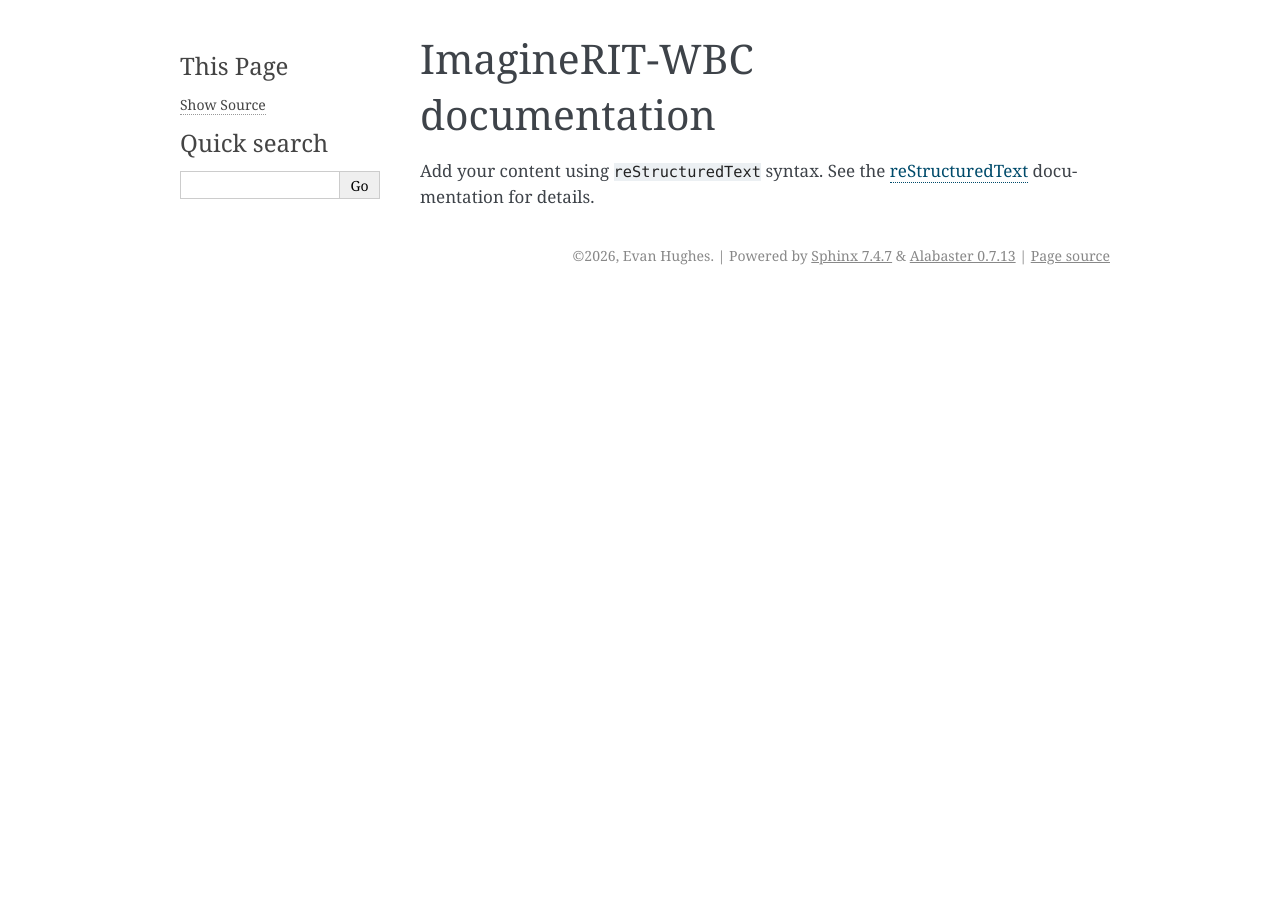
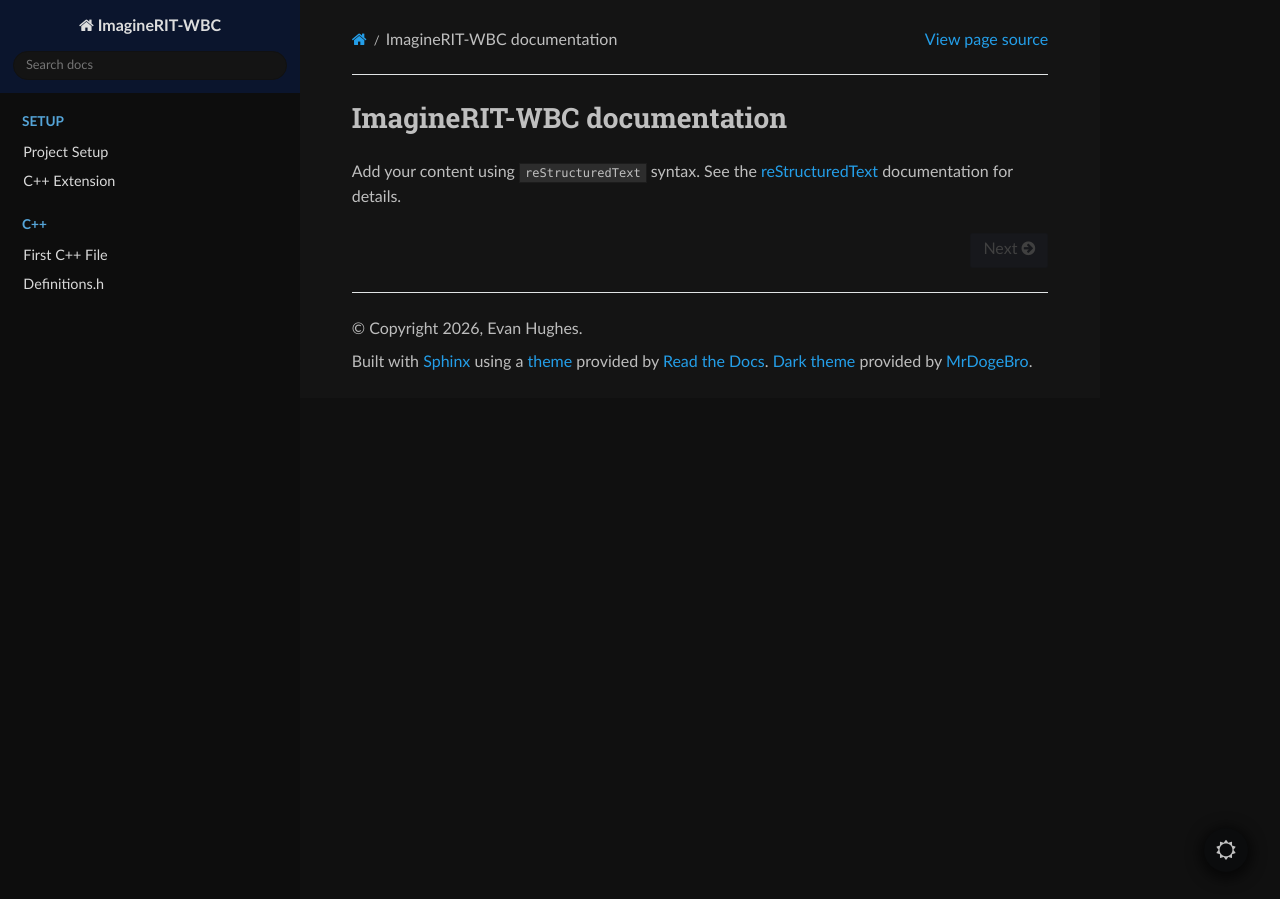
Before and after one commit to EvanHughes-dev/ImagineRITWBC, a Sphinx documentation site: the page built from docs/index.rst, in a window 1280 px wide. Built offline with Sphinx 7.4.7 and the Read the Docs theme 3.1.0, drawn with Linux system fonts in a browser that asks for light colours.

Commit message:
update to documentation

```diff
--- /dev/null
+++ b/docs/_static/custom.css
@@ -0,0 +1,27 @@
+/* Godot 4 Editor Sidebar & Caption Styles */
+:root {
+    --godot-bg-sidebar: #20252b;
+    --godot-bg-panel: #1d2229;
+    --godot-caption-text: #8c919b;
+    --godot-body-text: #e0e0e0;
+    --godot-border-color: #181b1f;
+    --godot-font-family: -apple-system, BlinkMacSystemFont, "Segoe UI", Roboto, sans-serif;
+}
+
+.godot-sidebar {
+    background-color: var(--godot-bg-sidebar);
+    color: var(--godot-body-text);
+    font-family: var(--godot-font-family);
+    border-right: 1px solid var(--godot-border-color);
+    padding: 8px 12px;
+}
+
+.godot-caption {
+    color: var(--godot-caption-text);
+    font-size: 11px;
+    font-weight: 700;
+    text-transform: uppercase;
+    letter-spacing: 0.05em;
+    padding: 4px 0;
+    user-select: none;
+}
--- /dev/null
+++ b/docs/_static/custom.js
@@ -0,0 +1,16 @@
+document.addEventListener("DOMContentLoaded", function () {
+    var captions = document.querySelectorAll(".wy-nav-side p.caption");
+
+    captions.forEach(function (caption) {
+        caption.style.cursor = "pointer";
+        caption.classList.add("collapsible-caption");
+
+        caption.addEventListener("click", function () {
+            this.classList.toggle("caption-closed");
+            var list = this.nextElementSibling;
+            if (list && list.tagName === "UL") {
+                list.style.display = list.style.display === "none" ? "block" : "none";
+            }
+        });
+    });
+});
--- a/docs/conf.py
+++ b/docs/conf.py
@@ -26,6 +26,8 @@ extensions = [
     "sphinx_copybutton",
     "sphinxcontrib.video",
     'sphinx_substitution_extensions',
+    'sphinx_rtd_theme',
+    'sphinx_rtd_dark_mode'
 ]
 
 # Warning when the Sphinx Tabs extension is used with unknown
@@ -39,9 +41,17 @@ sphinx_tabs_disable_tab_closing = True
 templates_path = ["_templates"]
 exclude_patterns = []
 
+html_theme = 'sphinx_rtd_theme'
+pygments_style = 'monokai'
 
-# -- Options for HTML output -------------------------------------------------
-# https://www.sphinx-doc.org/en/master/usage/configuration.html#options-for-html-output
+html_theme_options = {
+    'collapse_navigation': False,  # Shows '+' / '-' expand buttons without auto-closing other sections
+    'navigation_depth': 4,         # Controls how many sub-levels deep the collapsible tree can render
+    'titles_only': True,
+}
 
-html_theme = "alabaster"
-html_static_path = ["_static"]
+html_static_path = ['_static']
+
+def setup(app):
+    app.add_css_file('custom.css')
+    app.add_js_file('custom.js')
--- /dev/null
+++ b/docs/cpp/definitions.rst
@@ -0,0 +1,2 @@
+Definitions.h
+-------------------
--- a/docs/globals.rst
+++ b/docs/globals.rst
@@ -1,2 +1,2 @@
 .. |API_VERSION| replace:: **4.7**
-.. |product| replace:: **SuperWidget Pro 2026**
+.. |LEAD_DEV| replace:: **Evan Hughes**
--- a/docs/index.rst
+++ b/docs/index.rst
@@ -1,4 +1,3 @@
-
 ImagineRIT-WBC documentation
 ============================
 
@@ -7,14 +6,20 @@ Add your content using ``reStructuredText`` syntax. See the
 documentation for details.
 
 
-
 .. toctree::
    :hidden:
    :maxdepth: 2
    :caption: Setup
    :name: sec-setup
 
-
-
    Project Setup <setup/project_setup>
    C++ Extension <setup/c++_extension_setup>
+
+.. toctree::
+   :hidden:
+   :maxdepth: 2
+   :caption: C++
+   :name: sec-cpp
+
+   First C++ File <cpp/basics>
+   Definitions.h <cpp/definitions>
--- a/docs/requirements.txt
+++ b/docs/requirements.txt
@@ -20,3 +20,4 @@ sphinxext-opengraph==0.13.0
 sphinxcontrib-video==0.4.2
 
 sphinx-substitution-extensions
+sphinx-rtd-dark-mode
```
Also changed, not shown: docs/cpp/basics.rst (added, +83 -0 lines), docs/setup/c++_extension_setup.rst (+26 -4 lines), 2 other files.
